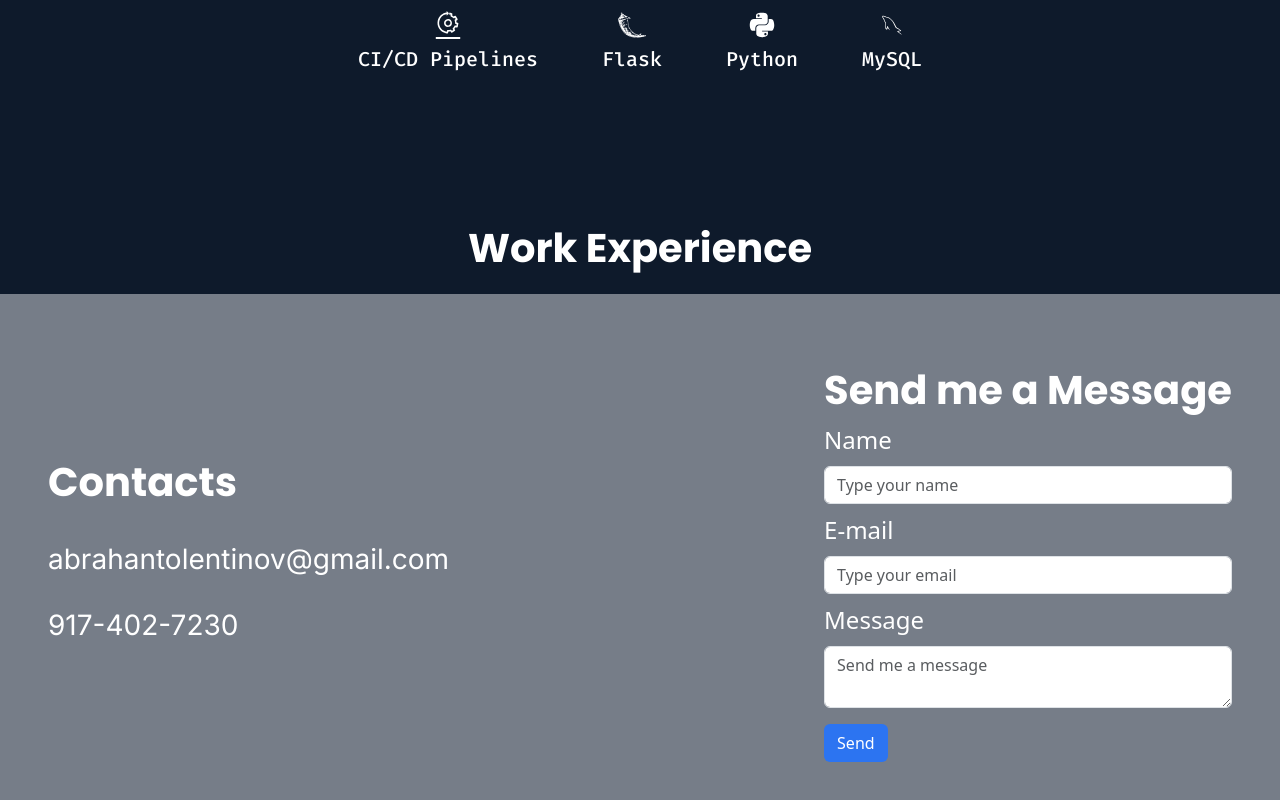
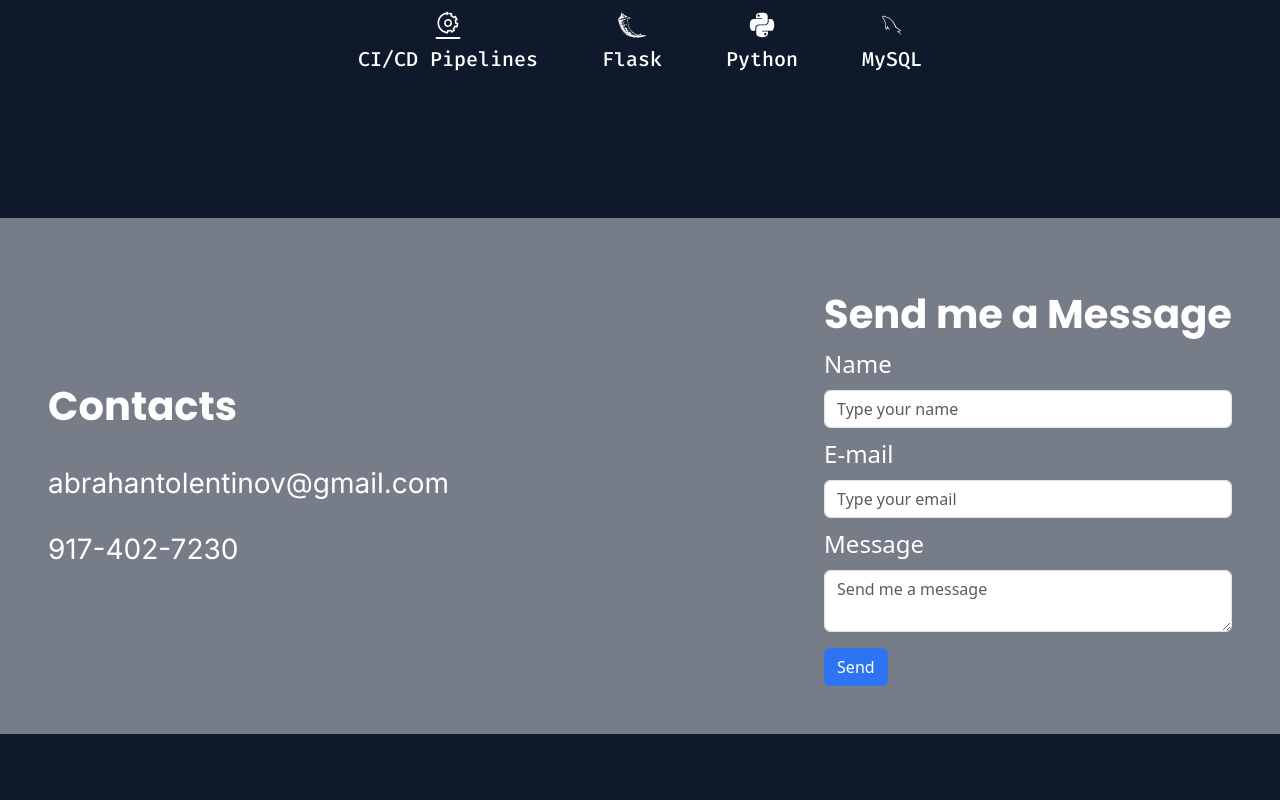
Before and after one commit to AbrahanTV/my-portfolio, a React (Vite) app: page / in a window 1280 px wide. Shown: the part 2174-2974 px from the top of the page. After the commit the page ends 2908 px from the top, so only its background shows below. Built offline with nearby package versions, Linux system fonts and the light colour scheme.

Commit message:
removed work experience

```diff
--- a/src/pages/Home.jsx
+++ b/src/pages/Home.jsx
@@ -140,9 +140,9 @@ const Home = () => {
       <section id="skills" className="">
         <Skills />
       </section>
-      <section id="work-expreience">
+      {/* <section id="work-expreience">
         <WorkExperience />
-      </section>
+      </section> */}
     </>
   );
 };
```
